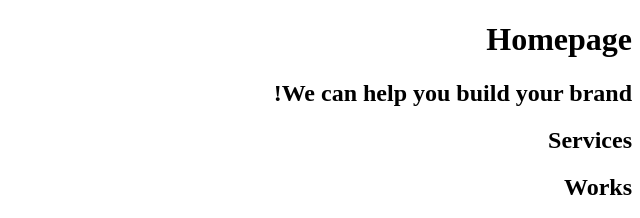
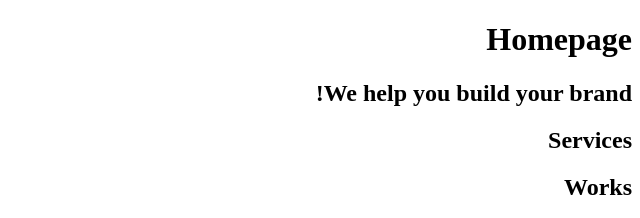
Before and after one commit to MuhammedSultanov/holbertonschool-web_front_end, a plain HTML site: page html_advanced/9-index.html in a window 1280 px wide. Shown: the top 218 px of the page, 640-1280 px from the left. Drawn offline with Linux system fonts and the light colour scheme.

Commit message:
hero text fixed

```diff
--- a/html_advanced/9-index.html
+++ b/html_advanced/9-index.html
@@ -17,7 +17,7 @@
     <main>
         <h1>Homepage</h1>
         <section>
-            <h2>We can help you build your brand!</h2>
+            <h2>We help you build your brand!</h2>
         </section>
         <section>
             <h2>Services</h2>
```
